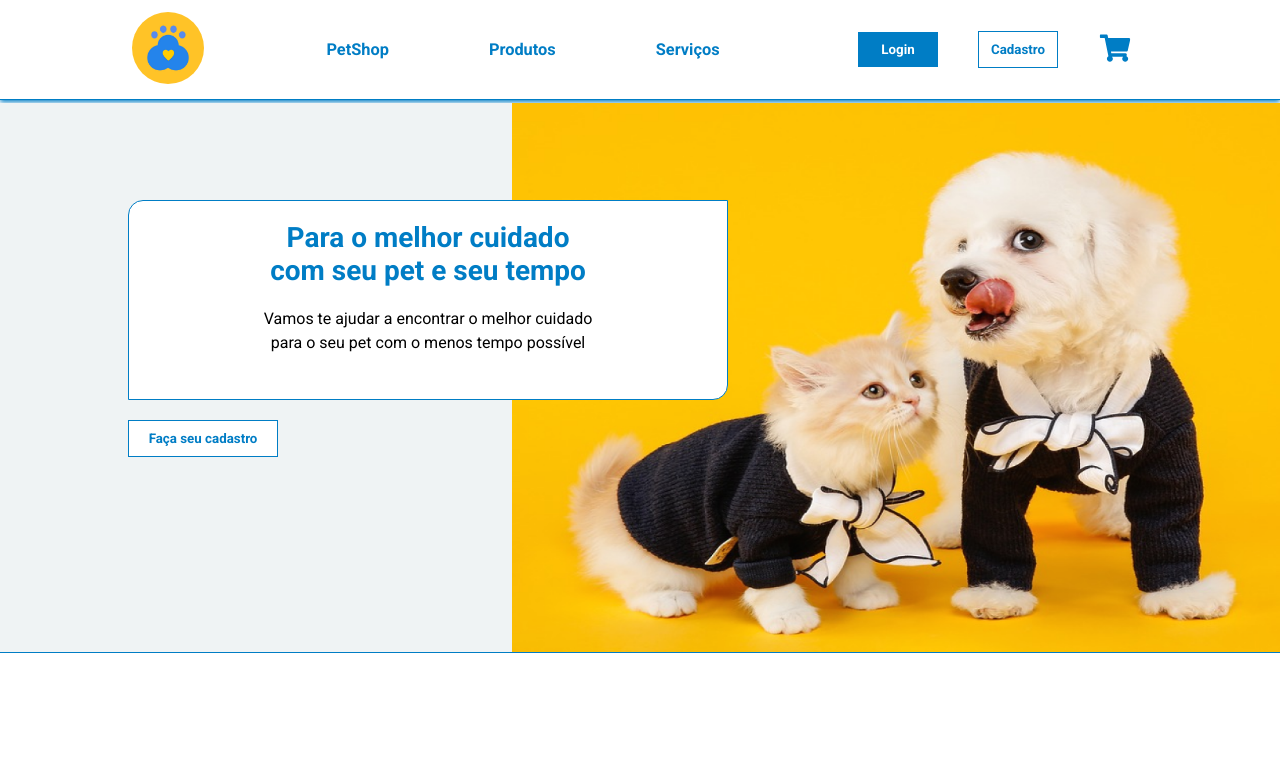
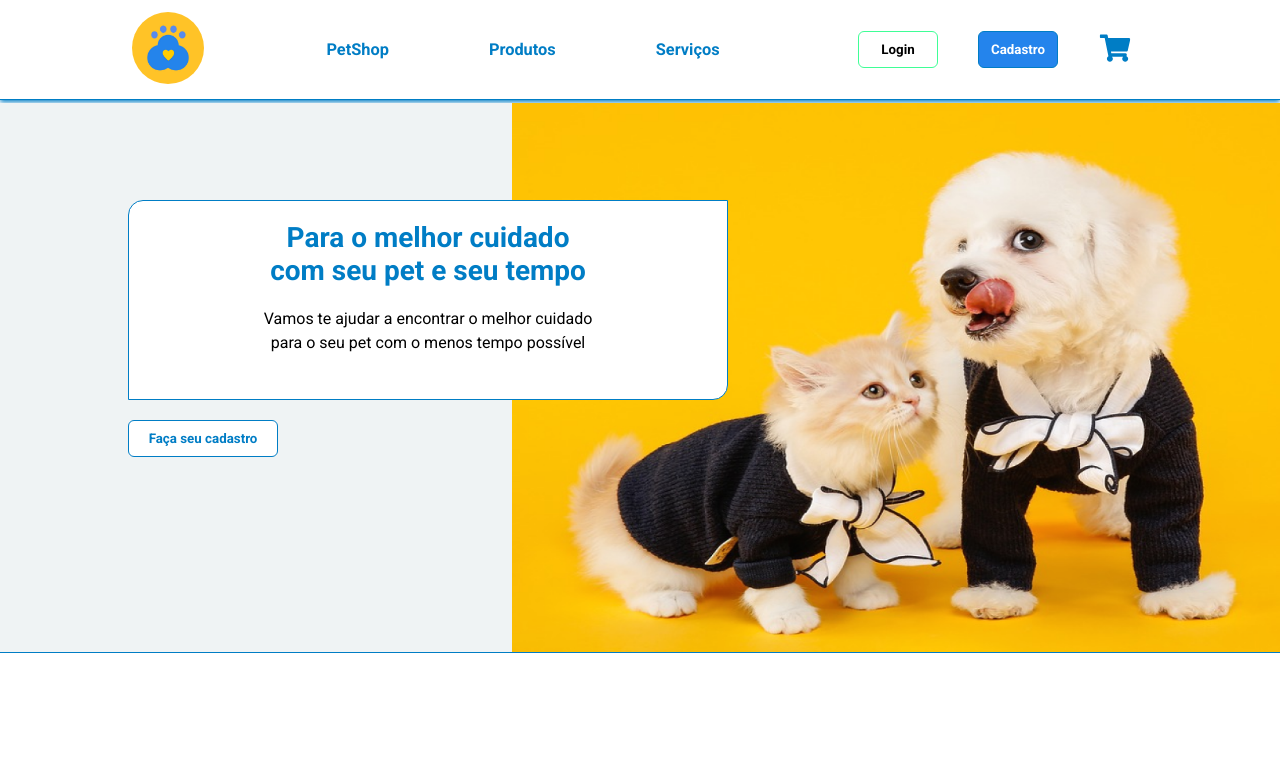
Before and after one commit to NicolasRuiz10/BandTec-3ADSA-2021-2, a React (Create React App) app in the folder iPet - WEB - React/ipet-web/: page / in a window 1280 px wide. Shown: the top 783 px of the page. Built offline with nearby package versions, Linux system fonts and the light colour scheme.

Commit message:
Ajustes nos botões

```diff
--- a/iPet - WEB - React/ipet-web/src/Pages/Home/HomePage.js
+++ b/iPet - WEB - React/ipet-web/src/Pages/Home/HomePage.js
@@ -2,7 +2,6 @@ import React from "react";
 import { Intro } from "../../components/intro/Intro";
 import { Menu } from "../../components/menu/Menu";
 import './HomePage.css';
-
 
 function HomePage() {
   return (
--- a/iPet - WEB - React/ipet-web/src/components/intro/Intro.css
+++ b/iPet - WEB - React/ipet-web/src/components/intro/Intro.css
@@ -1,27 +1,26 @@
 @import url('https://fonts.googleapis.com/css2?family=Roboto:wght@400;700&display=swap');
-
 .intro {
   margin-top: 3px;
   width: 100%;
   height: 550px;
-  border-bottom: 1px solid  #007DC5;
+  border-bottom: 1px solid #007DC5;
   display: flex;
   justify-content: space-between;
 }
 
-.intro-text{
+.intro-text {
   height: 100%;
   width: 40%;
-  background-color:#eff3f4;
+  background-color: #eff3f4;
 }
 
-.intro-img{
+.intro-img {
   height: 100%;
   width: 60%;
   background-color: #eff3f4;
 }
 
-.intro-img img{
+.intro-img img {
   height: 100%;
   width: 100%;
 }
@@ -37,7 +36,7 @@
   border: 1px solid #007DC5;
 }
 
-.text h2{
+.text h2 {
   margin: 0;
   text-align: center;
   margin-top: 20px;
@@ -47,7 +46,7 @@
   font-size: 28px;
 }
 
-.text p{
+.text p {
   margin: 0;
   text-align: center;
   margin-top: 20px;
@@ -62,13 +61,14 @@
   top: 420px;
   left: 10%;
   width: 150px;
-  background-color: #fff;
   padding: 10px;
   border: 0;
   border: 1px solid #007DC5;
   color: #007DC5;
   font-family: 'Roboto', sans-serif;
   font-weight: bold;
+  background: #FFFFFF;
+  border-radius: 6px;
 }
 
 .btn-faca-parte:hover {
--- a/iPet - WEB - React/ipet-web/src/components/menu/Menu.css
+++ b/iPet - WEB - React/ipet-web/src/components/menu/Menu.css
@@ -1,5 +1,4 @@
 @import url('https://fonts.googleapis.com/css2?family=Roboto:wght@400;700&display=swap');
-
 .menu {
   width: 100%;
   height: 100px;
@@ -30,7 +29,7 @@
   height: 100%;
 }
 
-.item-menu{
+.item-menu {
   height: 100%;
   display: flex;
   align-items: center;
@@ -41,14 +40,14 @@
   padding: 0 50px;
 }
 
-.item-menu:hover{
+.item-menu:hover {
   background-color: #eff3f4;
   cursor: pointer;
   transition: all ease 0.2s;
   font-size: 16px;
 }
 
-.item-menu h3{
+.item-menu h3 {
   margin: 0;
   color: #007DC5;
 }
@@ -65,13 +64,16 @@
 }
 
 .btn-login {
-  background-color: #007DC5;
   padding: 10px;
   border: 0;
   width: 80px;
-  color: #fff;
+  color: #000000;
   font-family: 'Roboto', sans-serif;
   font-weight: bold;
+  background: #FFFFFF;
+  border: 1px solid #3FFE96;
+  box-sizing: border-box;
+  border-radius: 6px;
 }
 
 .btn-login:hover {
@@ -82,15 +84,16 @@
   cursor: pointer;
 }
 
-.btn-cadastro  {
-  background-color: #fff;
+.btn-cadastro {
   padding: 10px;
   border: 0;
   width: 80px;
   border: 1px solid #007DC5;
-  color: #007DC5;
+  color: #FFFFFF;
   font-family: 'Roboto', sans-serif;
   font-weight: bold;
+  background: #2484EC;
+  border-radius: 6px;
 }
 
 .btn-cadastro:hover {
```
